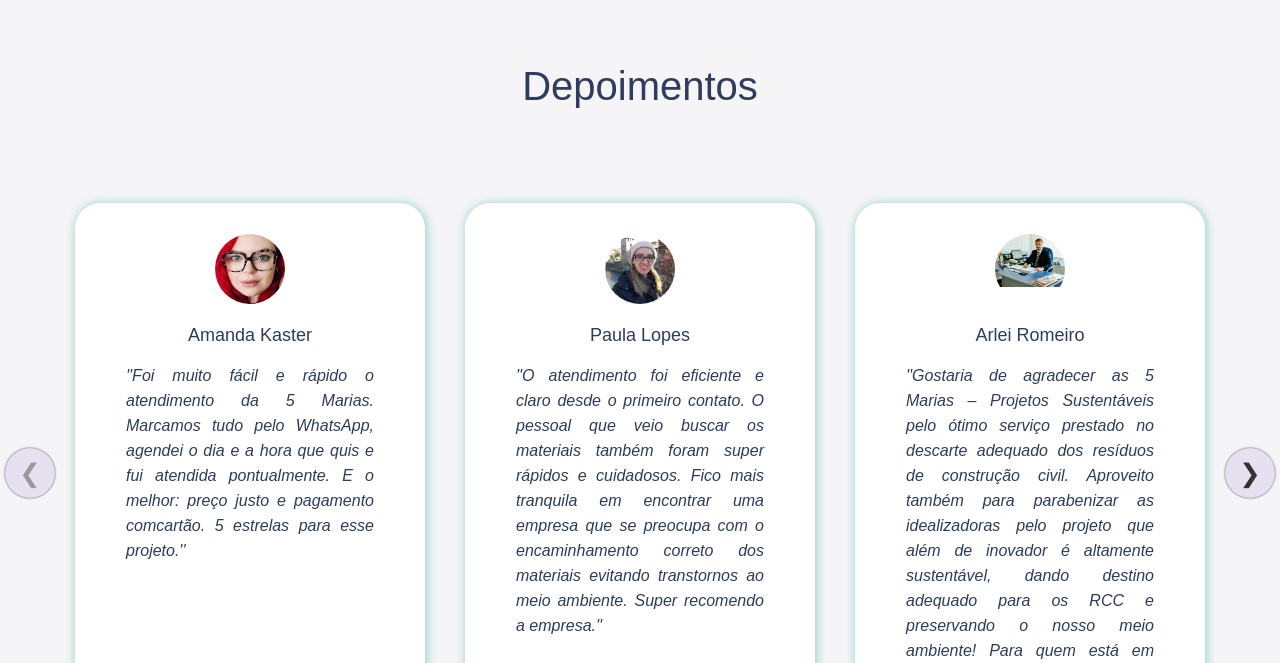
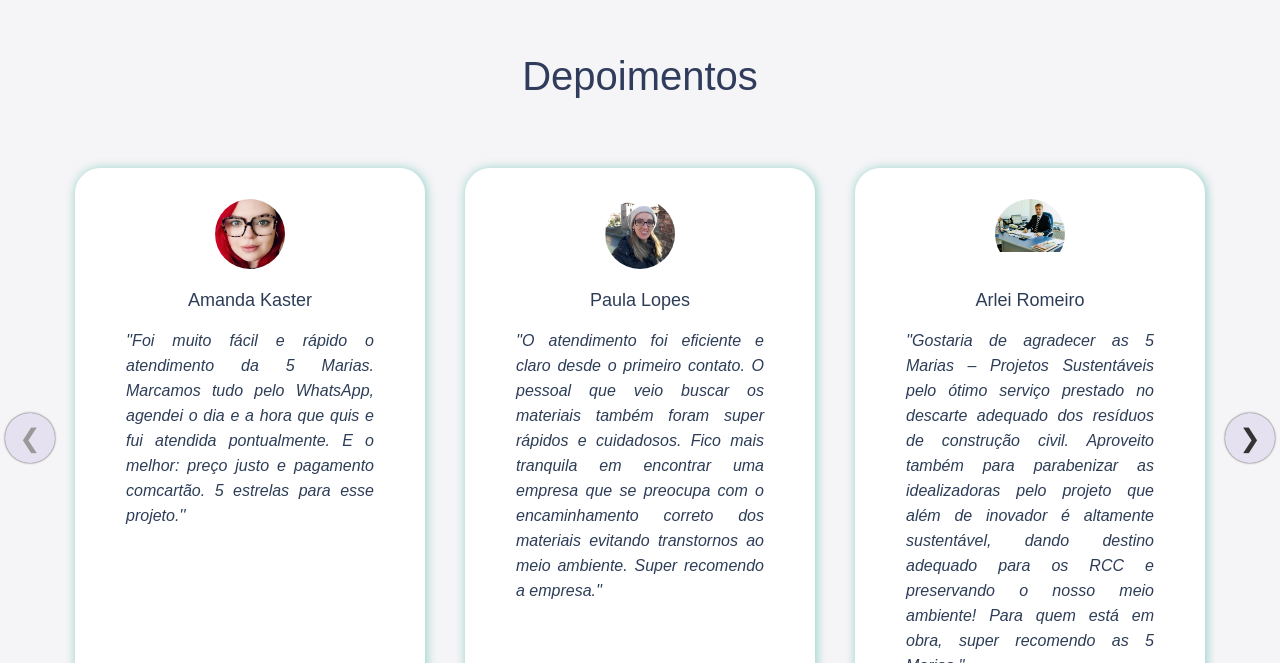
Before and after one commit to aceleradora-TW/descarte-certo, a React (Create React App) app in the folder frontend/: page / in a window 1280 px wide. Shown: the part 1937-2600 px from the top of the page. Built offline with nearby package versions, Linux system fonts and the light colour scheme.

Commit message:
25/@alinenecchi, @jhuan0999: ajusta a cor dos botoes e cursores

```diff
--- a/frontend/src/components/Depositions/DepositionsStyles.css
+++ b/frontend/src/components/Depositions/DepositionsStyles.css
@@ -16,9 +16,8 @@
     background-color: #F5F4F6;
 }
 .depositions-carousel{
-
     height: auto;
-    padding-bottom: 100px;
+    padding-bottom: 35px;
 }
 .imgCard{
     margin: auto;
@@ -67,8 +66,8 @@
     margin-top: 1px;
 }
 .title-depositions{
-    padding-top: 65px;
-    padding-bottom: 65px ;
+    padding-top: 55px;
+    padding-bottom: 40px ;
 }
 @media only screen  and (max-width:700px){
     .lmYcIR {
@@ -259,3 +258,21 @@
 .element.style {
     height: 450px;
 }
+button.sc-gKAblj.brcpxa.rec.rec-dot.rec.rec-dot_active{
+    background-color: #60D6C5;
+    box-shadow: 0 0 1px 2px #424242;
+    width: 12px;
+    height: 11px;
+}
+button.sc-gKAblj.ikyGAt.rec.rec-dot{
+    background-color: transparent;
+    box-shadow: 0 0 1px 2px #424242;
+    width: 12px;
+    height: 11px;
+}
+.sc-bdnylx.chowzb.rec.rec-arrow.rec.rec-arrow-right{
+    background-color: #60D6C5;
+}
+.sc-bdnylx.chowzb.rec.rec-arrow.rec.rec-arrow-left{
+    background-color: #60D6C5;
+}
```
